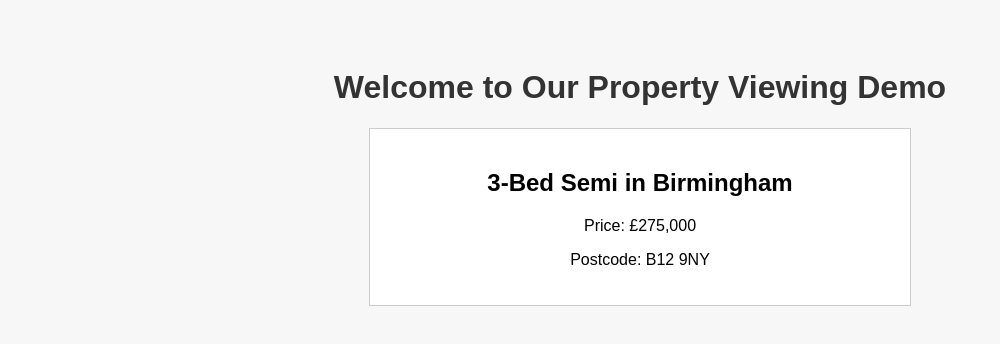
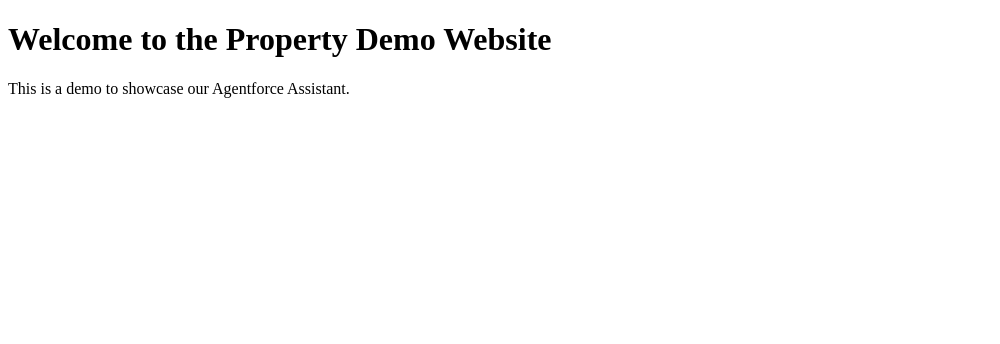
Before and after one commit to chandhinipj/property-demo, a plain HTML site: page index.html in a window 1280 px wide. Shown: the whole page, without its empty margins (0-1000 px from the left). Drawn offline with nearby package versions, Linux system fonts and the light colour scheme.

Commit message:
Add embedded bot script

```diff
--- a/index.html
+++ b/index.html
@@ -2,40 +2,18 @@
 <html lang="en">
 <head>
   <meta charset="UTF-8" />
-  <meta name="viewport" content="width=device-width, initial-scale=1.0"/>
-  <title>Property Viewing Assistant</title>
-  <style>
-    body {
-      font-family: Arial, sans-serif;
-      background: #f7f7f7;
-      padding: 40px;
-      text-align: center;
-    }
-    h1 {
-      color: #333;
-    }
-    .property-box {
-      border: 1px solid #ccc;
-      padding: 20px;
-      margin: 20px auto;
-      max-width: 500px;
-      background: white;
-    }
-  </style>
+  <meta name="viewport" content="width=device-width, initial-scale=1.0" />
+  <title>Property Demo with Agentforce Bot</title>
 </head>
 <body>
-  <h1>Welcome to Our Property Viewing Demo</h1>
-  <div class="property-box">
-    <h2>3-Bed Semi in Birmingham</h2>
-    <p>Price: £275,000</p>
-    <p>Postcode: B12 9NY</p>
-  </div>
+  <h1>Welcome to the Property Demo Website</h1>
+  <p>This is a demo to showcase our Agentforce Assistant.</p>
 
+  <!-- Salesforce Embedded Chat Script -->
   <script type='text/javascript'>
     function initEmbeddedMessaging() {
       try {
-			embeddedservice_bootstrap.settings.language = 'en_US'; // For example, enter 'en' or 'en-US'
-
+        embeddedservice_bootstrap.settings.language = 'en_US';
         embeddedservice_bootstrap.init(
           '00DdL00000QvHhw',
           'WebDemoDeployment',
@@ -47,10 +25,12 @@
       } catch (err) {
         console.error('Error loading Embedded Messaging: ', err);
       }
-	};
+    }
   </script>
-<script type='text/javascript' src='https://chanj-dev-ed.develop.my.site.com/ESWWebDemoDeployment1751883621926/assets/js/bootstrap.min.js' onload='initEmbeddedMessaging()'></script>
-
-
+  <script
+    type='text/javascript'
+    src='https://chanj-dev-ed.develop.my.site.com/ESWWebDemoDeployment1751883621926/assets/js/bootstrap.min.js'
+    onload='initEmbeddedMessaging()'>
+  </script>
 </body>
 </html>
```
Lines whose indentation alone changed are shown as unchanged.
